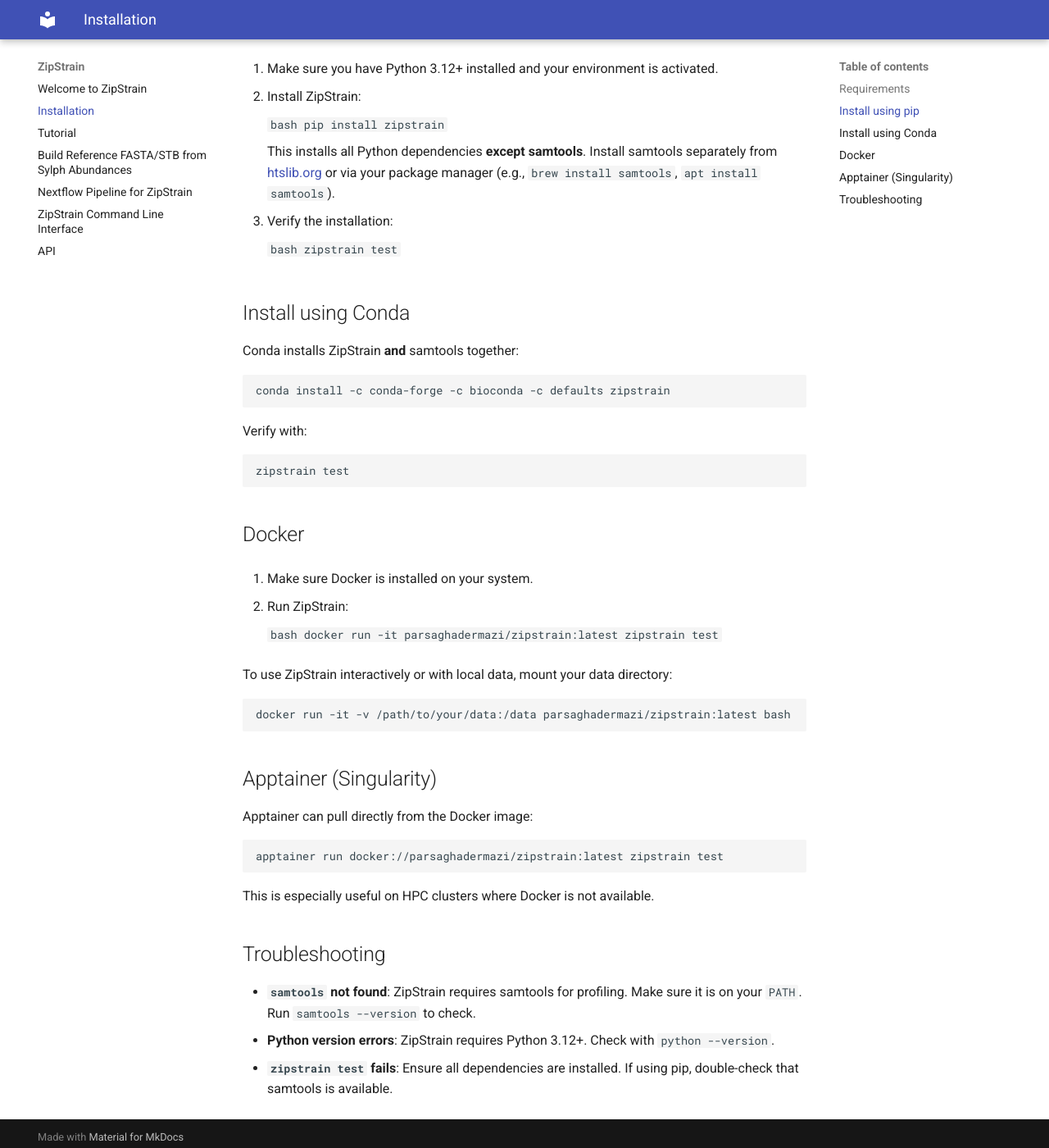
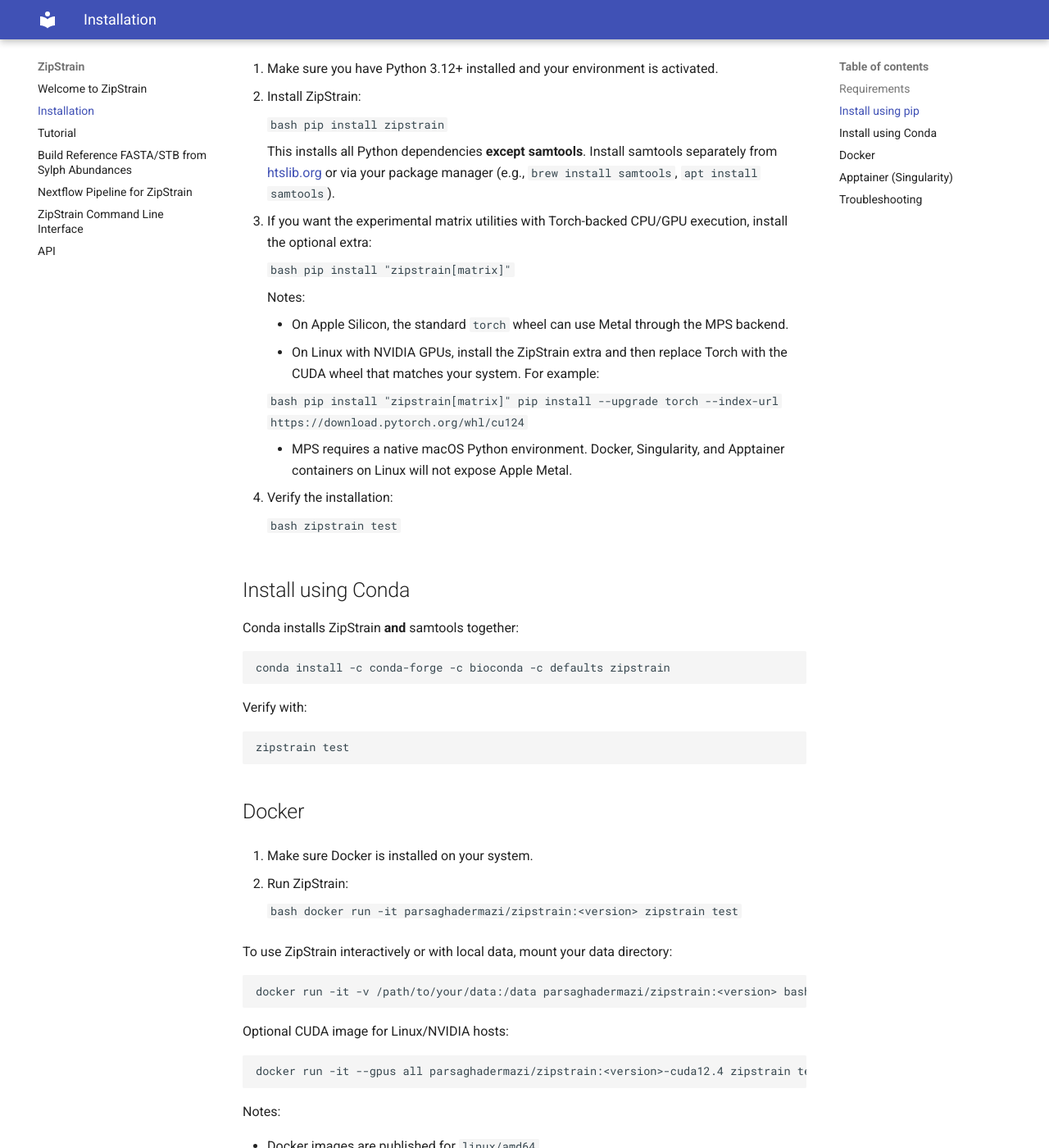
Before and after one commit to OlmLab/ZipStrain, an MkDocs documentation site: the page built from docs/installation.md, in a window 1280 px wide and 1400 px high, scrolled down 383 px. Shown: the whole window at 82% size. Built offline with MkDocs 1.6.1 and Material for MkDocs 9.7.7, drawn with Linux system fonts in a browser that asks for light colours; some of the changed text lies outside the part shown.

````diff
--- a/docs/installation.md
+++ b/docs/installation.md
@@ -19,7 +19,25 @@ Follow the steps below to set up ZipStrain on your system.
 
     This installs all Python dependencies **except samtools**. Install samtools separately from [htslib.org](http://www.htslib.org/download/) or via your package manager (e.g., `brew install samtools`, `apt install samtools`).
 
-3. Verify the installation:
+3. If you want the experimental matrix utilities with Torch-backed CPU/GPU execution, install the optional extra:
+
+    ```bash
+    pip install "zipstrain[matrix]"
+    ```
+
+    Notes:
+
+    - On Apple Silicon, the standard `torch` wheel can use Metal through the MPS backend.
+    - On Linux with NVIDIA GPUs, install the ZipStrain extra and then replace Torch with the CUDA wheel that matches your system. For example:
+
+      ```bash
+      pip install "zipstrain[matrix]"
+      pip install --upgrade torch --index-url https://download.pytorch.org/whl/cu124
+      ```
+
+    - MPS requires a native macOS Python environment. Docker, Singularity, and Apptainer containers on Linux will not expose Apple Metal.
+
+4. Verify the installation:
 
     ```bash
     zipstrain test
@@ -46,21 +64,32 @@ zipstrain test
 2. Run ZipStrain:
 
     ```bash
-    docker run -it parsaghadermazi/zipstrain:latest zipstrain test
+    docker run -it parsaghadermazi/zipstrain:<version> zipstrain test
     ```
 
 To use ZipStrain interactively or with local data, mount your data directory:
 
 ```bash
-docker run -it -v /path/to/your/data:/data parsaghadermazi/zipstrain:latest bash
+docker run -it -v /path/to/your/data:/data parsaghadermazi/zipstrain:<version> bash
 ```
+
+Optional CUDA image for Linux/NVIDIA hosts:
+
+```bash
+docker run -it --gpus all parsaghadermazi/zipstrain:<version>-cuda12.4 zipstrain test
+```
+
+Notes:
+
+- Docker images are published for `linux/amd64`.
+- The base image includes the CPU implementation of all supported ZipStrain commands.
 
 ## Apptainer (Singularity)
 
 Apptainer can pull directly from the Docker image:
 
 ```bash
-apptainer run docker://parsaghadermazi/zipstrain:latest zipstrain test
+apptainer run docker://parsaghadermazi/zipstrain:<version> zipstrain test
 ```
 
 This is especially useful on HPC clusters where Docker is not available.
````
Also changed, not shown: README.md (+2 -2 lines), docs/cli.md (+11 -1 lines), zipstrain/README.md (+44 -0 lines), 10 other files.
